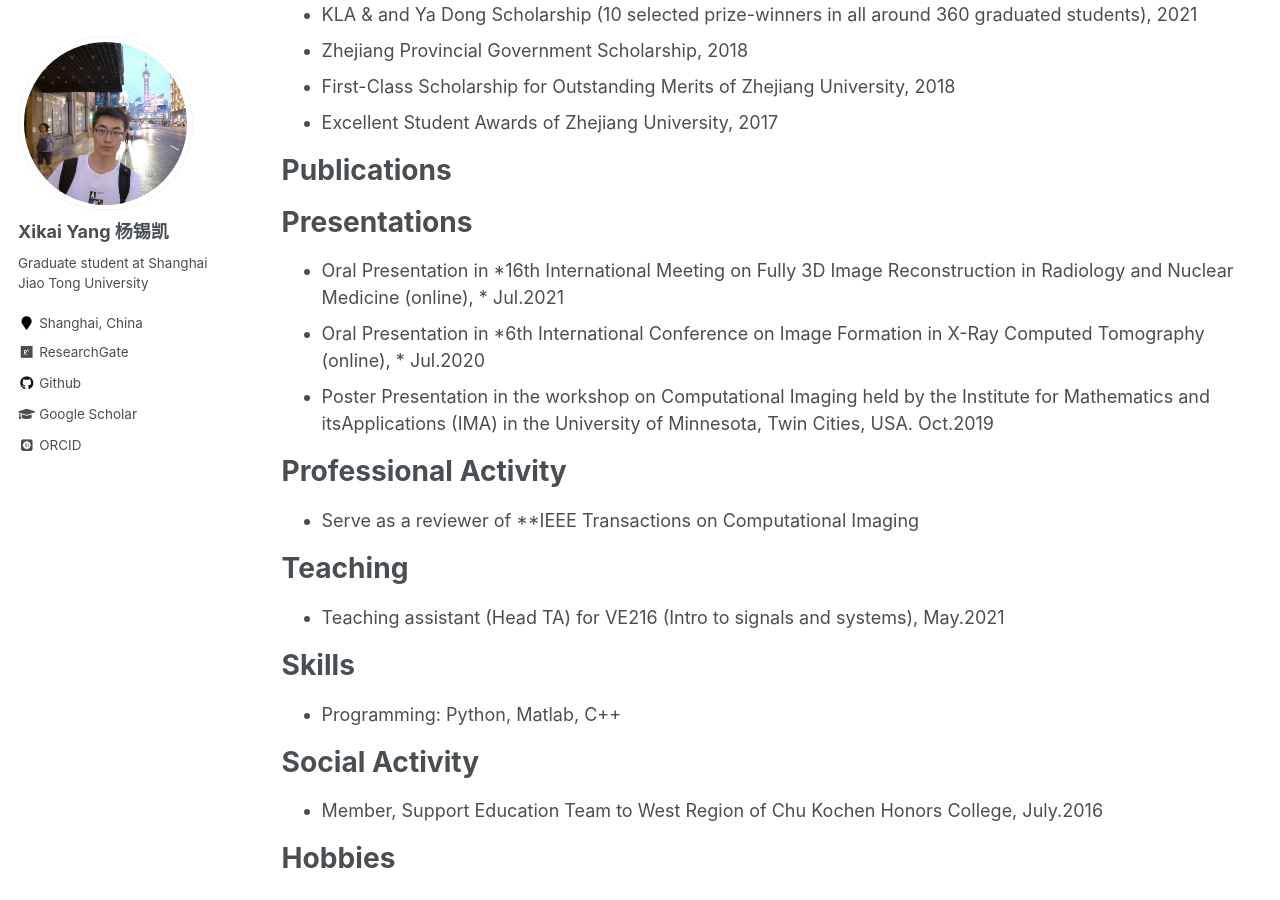
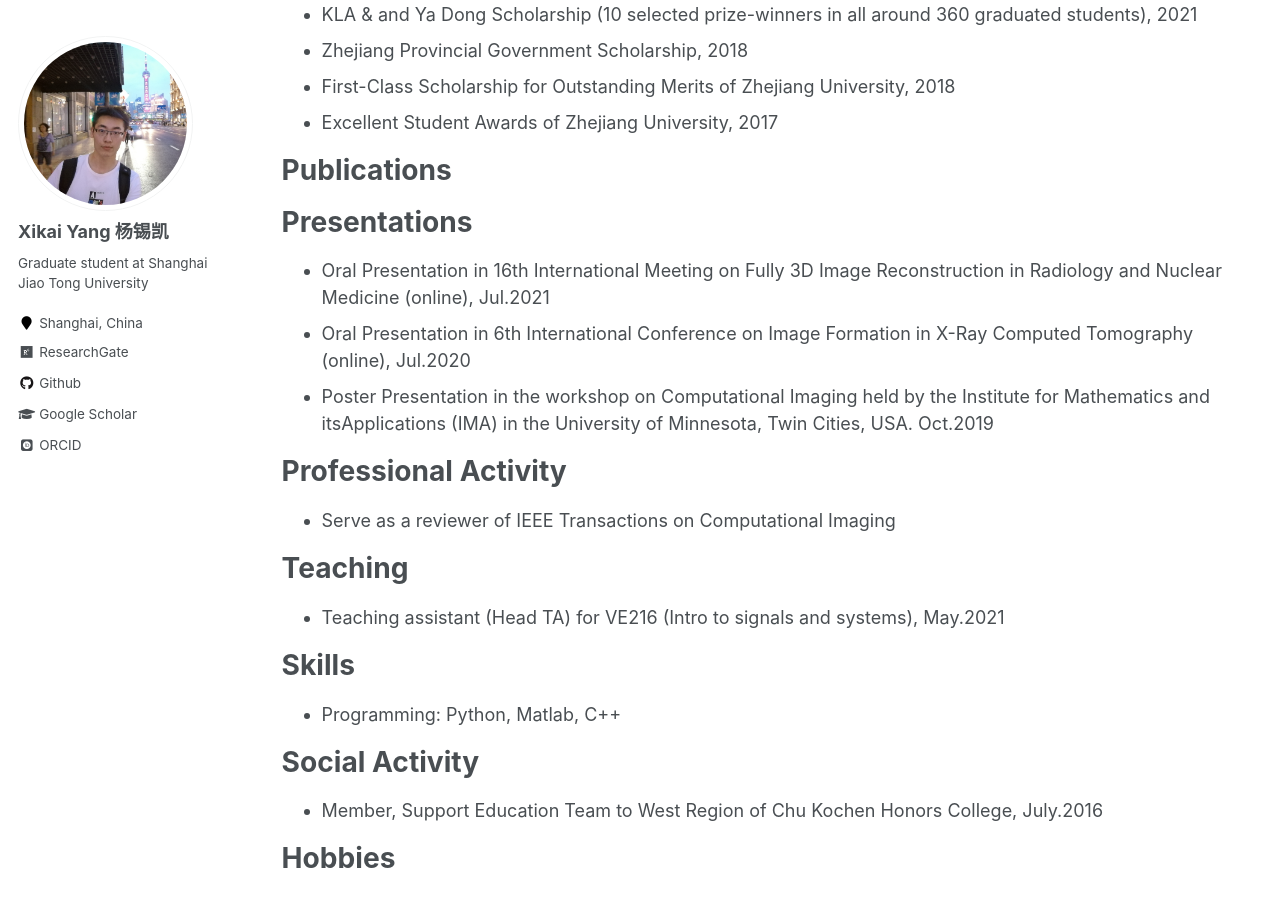
Before and after one commit to Xikai97/Xikai97.github.io, a Jekyll site: the page built from _pages/cv.md, in a window 1280 px wide and 900 px high, scrolled down 479 px. Built offline with Jekyll 4.4.1, drawn with Linux system fonts in a browser that asks for light colours; some web fonts are replaced; a file with an impossible date is left out.

Commit message:
Update cv.md

```diff
--- a/_pages/cv.md
+++ b/_pages/cv.md
@@ -33,15 +33,15 @@ Publications
 
 Presentations
 ======
-* Oral Presentation in *16th International Meeting on Fully 3D Image Reconstruction in Radiology and Nuclear Medicine
-(online), * Jul.2021
-* Oral Presentation in *6th International Conference on Image Formation in X-Ray Computed Tomography (online), * Jul.2020
+* Oral Presentation in 16th International Meeting on Fully 3D Image Reconstruction in Radiology and Nuclear Medicine
+(online), Jul.2021
+* Oral Presentation in 6th International Conference on Image Formation in X-Ray Computed Tomography (online), Jul.2020
 * Poster Presentation in the workshop on Computational Imaging held by the Institute for Mathematics and itsApplications
 (IMA) in the University of Minnesota, Twin Cities, USA. Oct.2019
 
 Professional Activity
 ======
-* Serve as a reviewer of **IEEE Transactions on Computational Imaging
+* Serve as a reviewer of IEEE Transactions on Computational Imaging
 
 
 Teaching
```
